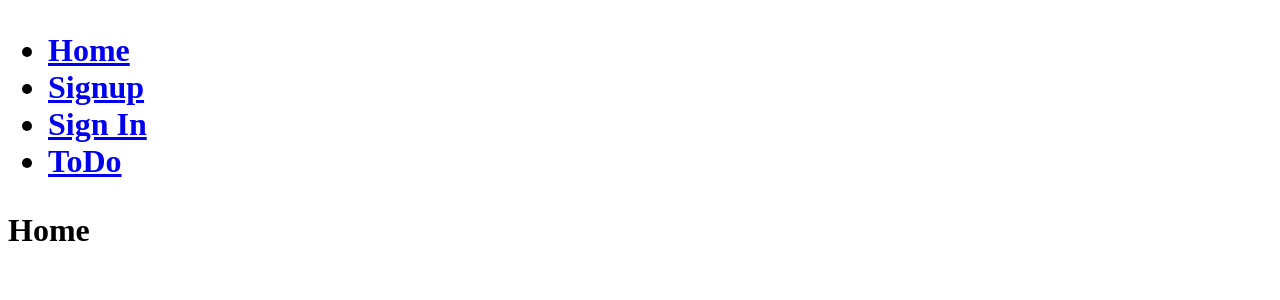
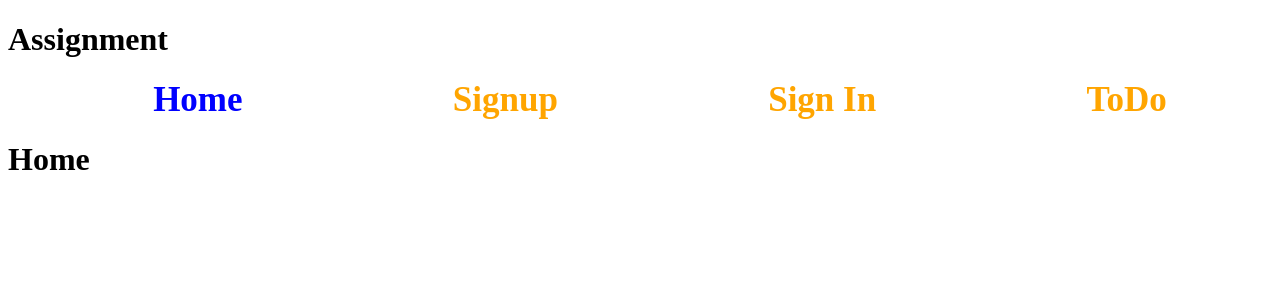
Before and after one commit to seovee/wanted-pre-onboarding-frontend, a React (Create React App) app: page / in a window 1280 px wide. Shown: the top 300 px of the page. Built offline with nearby package versions, Linux system fonts and the light colour scheme.

Commit message:
Header 컴포넌트 styled 추가, 배치 수정

```diff
--- a/src/components/Header.jsx
+++ b/src/components/Header.jsx
@@ -1,24 +1,66 @@
 import React from "react";
-import { Link } from "react-router-dom";
+import { NavLink } from "react-router-dom";
+import { styled } from "styled-components";
+
+const NavContainer = styled.ul`
+  display: flex;
+  flex-direction: row;
+  justify-content: space-around;
+`;
+
+const NavList = styled.li`
+  list-style: none;
+  font-size: 35px;
+  font-weight: 700;
+`;
+
+const NavListLink = styled(NavLink)`
+  text-decoration: none;
+  color: orange;
+`;
 
 function Header() {
+  const activeStyle = {
+    color: "blue",
+  };
   return (
-    <h1>
-      <ul>
-        <li>
-          <Link to={"/"}>Home</Link>
-        </li>
-        <li>
-          <Link to={"/signup"}>Signup</Link>
-        </li>
-        <li>
-          <Link to={"/signin"}>Sign In</Link>
-        </li>
-        <li>
-          <Link to={"/todo"}>ToDo</Link>
-        </li>
-      </ul>
-    </h1>
+    <>
+      <h1>Assignment</h1>
+      <NavContainer>
+        <NavList>
+          <NavListLink
+            style={({ isActive }) => (isActive ? activeStyle : {})}
+            to={"/"}
+          >
+            Home
+          </NavListLink>
+        </NavList>
+        <NavList>
+          <NavListLink
+            style={({ isActive }) => (isActive ? activeStyle : {})}
+            to={"/signup"}
+          >
+            Signup
+          </NavListLink>
+        </NavList>
+        <NavList>
+          <NavListLink
+            style={({ isActive }) => (isActive ? activeStyle : {})}
+            to={"/signin"}
+          >
+            Sign In
+          </NavListLink>
+        </NavList>
+        <NavList>
+          <NavListLink
+            style={({ isActive }) => (isActive ? activeStyle : {})}
+            to={"/todo"}
+          >
+            ToDo
+          </NavListLink>
+        </NavList>
+      </NavContainer>
+    </>
   );
 }
 
```
